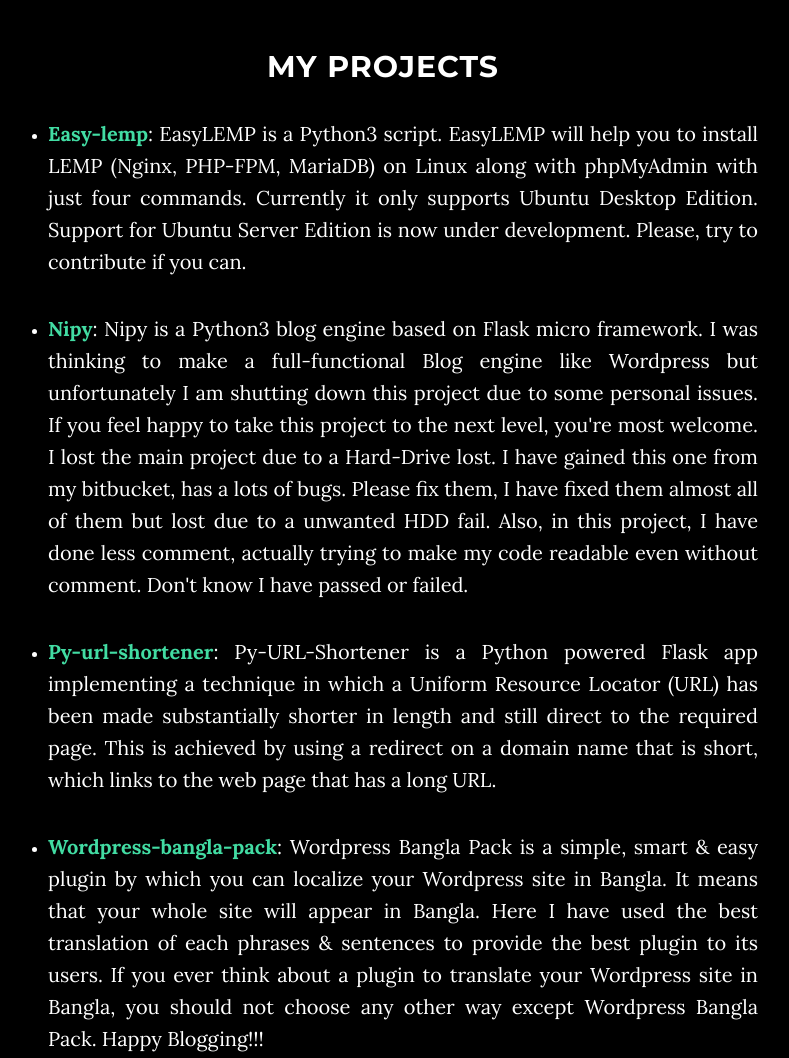
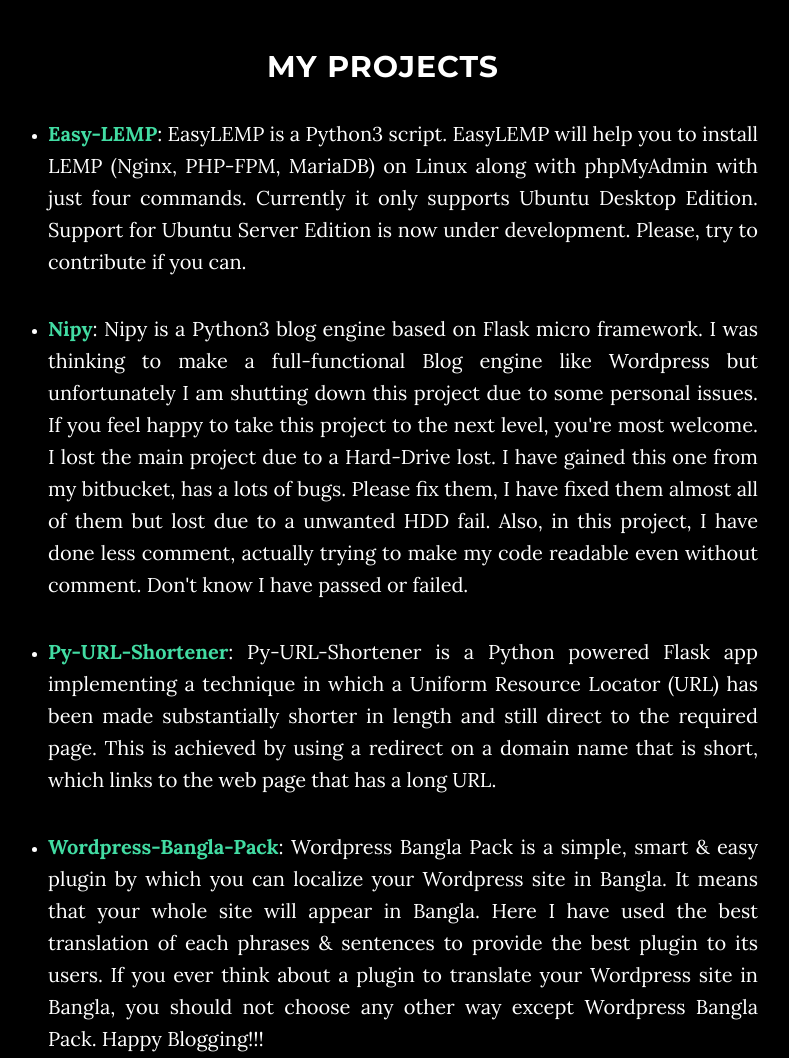
Before and after one commit to maateen/maateen.github.io, a plain HTML site: page index.html in a window 1280 px wide. Shown: the part 1000-2058 px from the top of the page, without its empty margins (257-1046 px from the left). Drawn offline with Linux system fonts and the light colour scheme; some packages are replaced by stand-ins of ours.

Commit message:
Updating Links

```diff
--- a/index.html
+++ b/index.html
@@ -99,13 +99,13 @@
             <div class="col-lg-8 col-lg-offset-2">
                 <h2>My Projects</h2>
                 <ul>
-                	<li><p class="customp"><a href="http://ugcoder.github.io/Easy-LEMP/" title="Easy-lemp"><b>Easy-lemp</b></a>: EasyLEMP is a Python3 script. EasyLEMP will help you to install LEMP (Nginx, PHP-FPM, MariaDB) on Linux along with phpMyAdmin with just four commands. Currently it only supports Ubuntu Desktop Edition. Support for Ubuntu Server Edition is now under development. Please, try to contribute if you can.</p></li>
+                	<li><p class="customp"><a href="http://ugcoder.github.io/easy-lemp" title="Easy-LEMP"><b>Easy-LEMP</b></a>: EasyLEMP is a Python3 script. EasyLEMP will help you to install LEMP (Nginx, PHP-FPM, MariaDB) on Linux along with phpMyAdmin with just four commands. Currently it only supports Ubuntu Desktop Edition. Support for Ubuntu Server Edition is now under development. Please, try to contribute if you can.</p></li>
 
-                    <li><p class="customp"><a href="http://ugcoder.github.io/Nipy" title="Nipy"><b>Nipy</b></a>: Nipy is a Python3 blog engine based on Flask micro framework. I was thinking to make a full-functional Blog engine like Wordpress but unfortunately I am shutting down this project due to some personal issues. If you feel happy to take this project to the next level, you're most welcome. I lost the main project due to a Hard-Drive lost. I have gained this one from my bitbucket, has a lots of bugs. Please fix them, I have fixed them almost all of them but lost due to a unwanted HDD fail. Also, in this project, I have done less comment, actually trying to make my code readable even without comment. Don't know I have passed or failed.</p></li>
+                    <li><p class="customp"><a href="http://ugcoder.github.io/nipy" title="Nipy"><b>Nipy</b></a>: Nipy is a Python3 blog engine based on Flask micro framework. I was thinking to make a full-functional Blog engine like Wordpress but unfortunately I am shutting down this project due to some personal issues. If you feel happy to take this project to the next level, you're most welcome. I lost the main project due to a Hard-Drive lost. I have gained this one from my bitbucket, has a lots of bugs. Please fix them, I have fixed them almost all of them but lost due to a unwanted HDD fail. Also, in this project, I have done less comment, actually trying to make my code readable even without comment. Don't know I have passed or failed.</p></li>
 
-                	<li><p class="customp"><a href="http://ugcoder.github.io/Py-URL-Shortener/" title="Py-url-shortener"><b>Py-url-shortener</b></a>: Py-URL-Shortener is a Python powered Flask app implementing a technique in which a Uniform Resource Locator (URL) has been made substantially shorter in length and still direct to the required page. This is achieved by using a redirect on a domain name that is short, which links to the web page that has a long URL.</p></li>
+                	<li><p class="customp"><a href="http://ugcoder.github.io/py-url-shortener" title="Py-URL-Shortener"><b>Py-URL-Shortener</b></a>: Py-URL-Shortener is a Python powered Flask app implementing a technique in which a Uniform Resource Locator (URL) has been made substantially shorter in length and still direct to the required page. This is achieved by using a redirect on a domain name that is short, which links to the web page that has a long URL.</p></li>
 
-                    <li><p class="customp"><a href="http://ugcoder.github.io/Wordpress-Bangla-Pack/" title="Wordpress-bangla-pack"><b>Wordpress-bangla-pack</b></a>: Wordpress Bangla Pack is a simple, smart & easy plugin by which you can localize your Wordpress site in Bangla. It means that your whole site will appear in Bangla. Here I have used the best translation of each phrases & sentences to provide the best plugin to its users. If you ever think about a plugin to translate your Wordpress site in Bangla, you should not choose any other way except Wordpress Bangla Pack. Happy Blogging!!!</p></li>
+                    <li><p class="customp"><a href="http://ugcoder.github.io/wordpress-bangla-pack" title="Wordpress-Bangla-Pack"><b>Wordpress-Bangla-Pack</b></a>: Wordpress Bangla Pack is a simple, smart & easy plugin by which you can localize your Wordpress site in Bangla. It means that your whole site will appear in Bangla. Here I have used the best translation of each phrases & sentences to provide the best plugin to its users. If you ever think about a plugin to translate your Wordpress site in Bangla, you should not choose any other way except Wordpress Bangla Pack. Happy Blogging!!!</p></li>
                 	<!--<li><p class="customp"><a href="" title=""><b></b></a>:</p></li>-->
                 </ul>
             </div>
```
